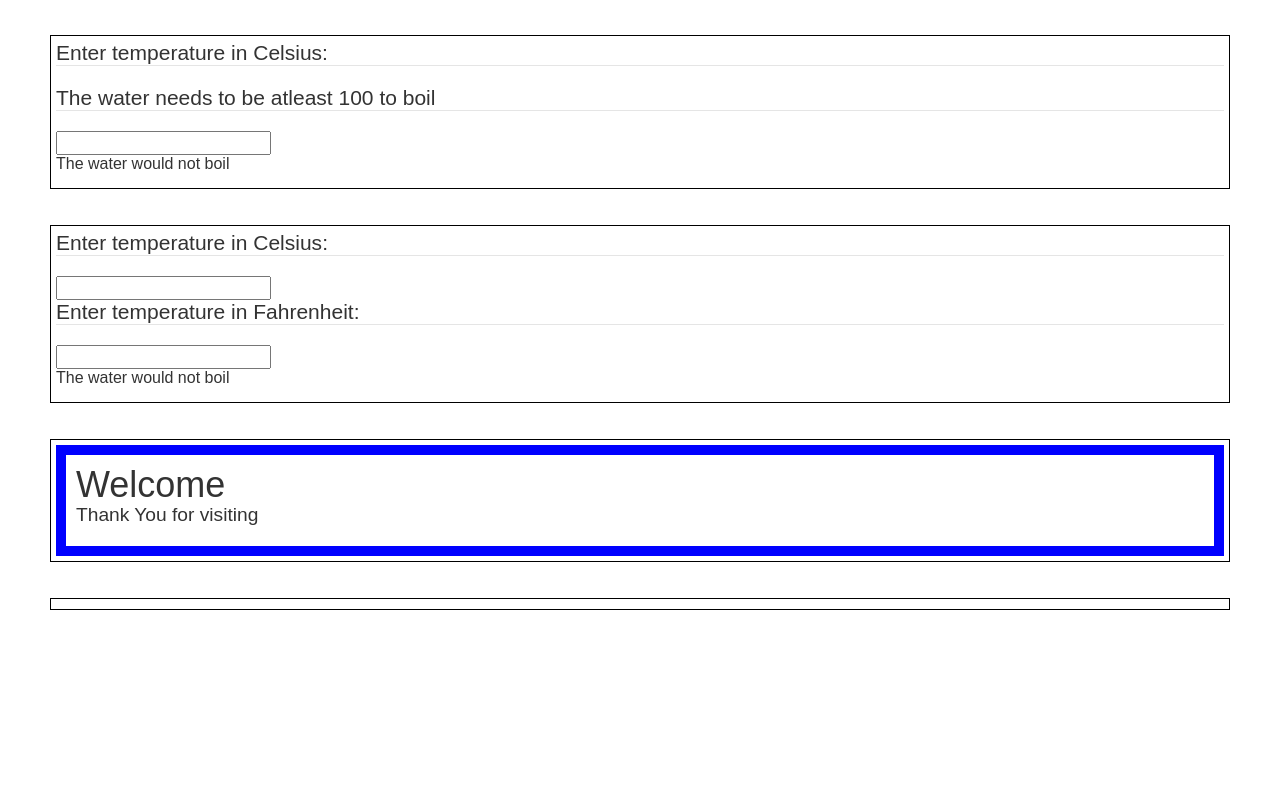
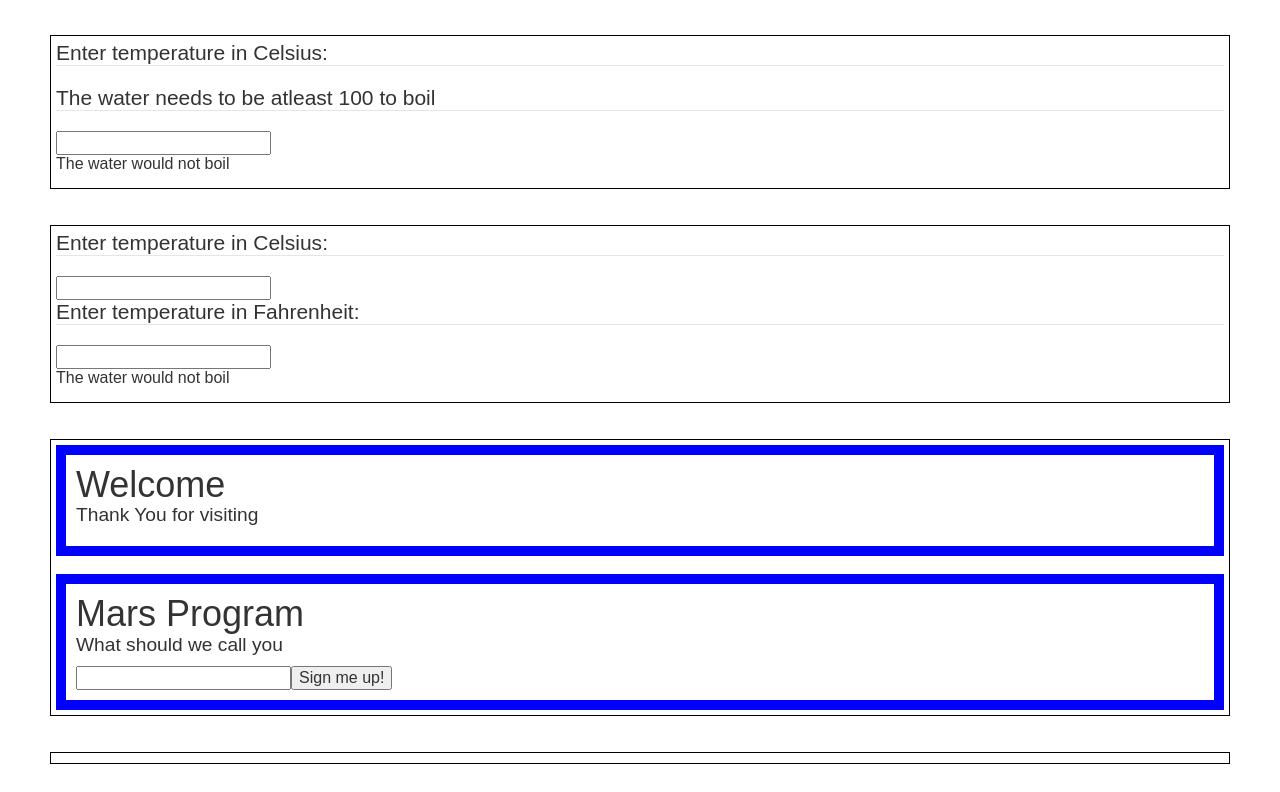
Before and after one commit to bdog72/React_Practice_April, a React app: page / in a window 1280 px wide. Shown: the part 1620-2412 px from the top of the page. Before the commit the page ends 2280 px from the top, so only its background shows below. Built offline with nearby package versions, Linux system fonts and the light colour scheme.

Commit message:
added example

```diff
--- a/src/components/SignUpDialog.js
+++ b/src/components/SignUpDialog.js
@@ -23,8 +23,52 @@ export default class SignUpDialog extends Component {
       )
     }
 
+    function Dialog (props) {
+      return (
+        <FancyBorder color='blue'>
+          <h1 className='Dialog-title'>
+            {props.title}
+          </h1>
+          <p className='Dialog-message'>
+            {props.message}
+          </p>
+          {props.children}
+        </FancyBorder>
+      )
+    }
+
+    class SignUpDialog1 extends React.Component {
+      constructor (props) {
+        super(props)
+        this.handleChange = this.handleChange.bind(this)
+        this.handleSignUp = this.handleSignUp.bind(this)
+        this.state = {login: ''}
+      }
+
+      render () {
+        return (
+          <Dialog title='Mars Program'
+            message='What should we call you'>
+            <input value={this.state.login}
+              onChange={this.handleChange} />
+            <button onClick={this.handleSignUp}>
+                Sign me up!
+              </button>
+          </Dialog>
+        )
+      }
+
+      handleChange (e) {
+        this.setState({login: e.target.value})
+      }
+      handleSignUp (e) {
+        alert(`Welcome aboard, ${this.state.login}!`)
+      }
+}
     return <div>
       <WelcomeDialog />
+      <br />
+      <SignUpDialog1 />
     </div>
   }
 }
```
